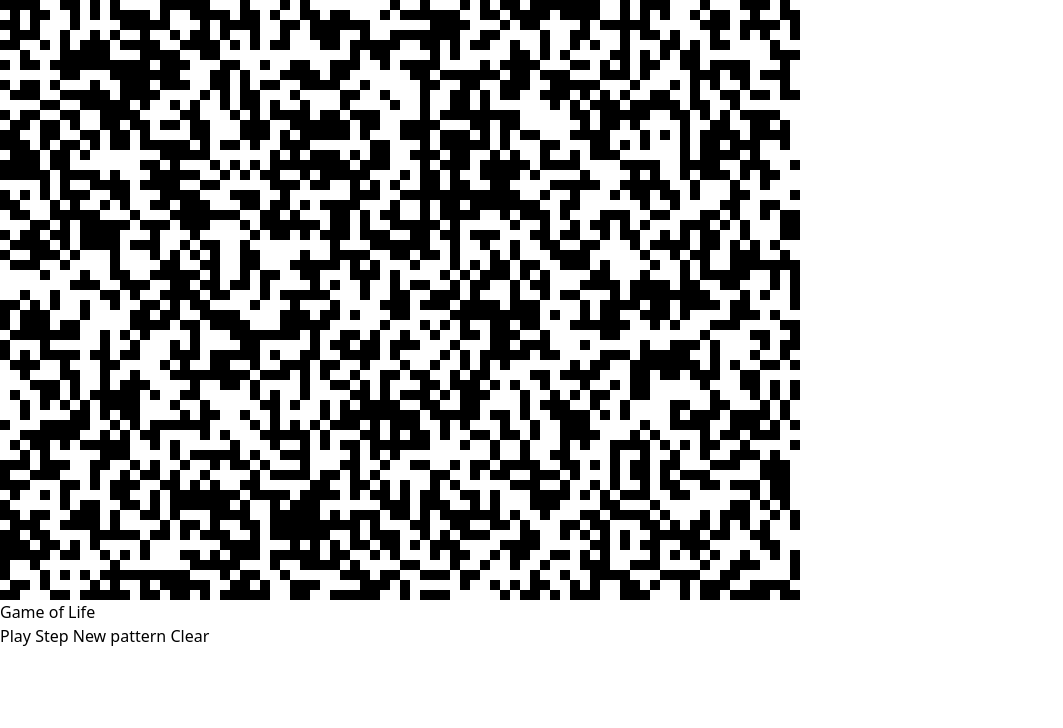
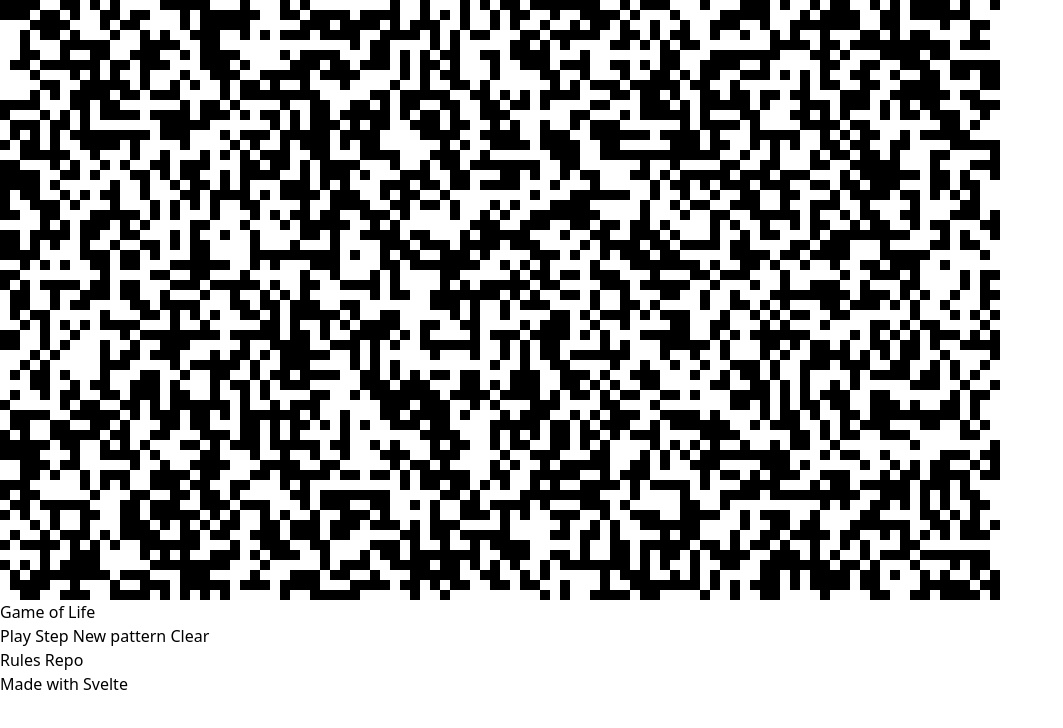
Before and after one commit to qhungg289/game-of-life, a Svelte app: page / in a window 1280 px wide. Shown: the top 728 px of the page, without its empty margins (0-1063 px from the left). Built offline with nearby package versions, Linux system fonts and the light colour scheme.

Commit message:
update App.svelte

```diff
--- a/src/App.svelte
+++ b/src/App.svelte
@@ -4,7 +4,7 @@
 
 	let grid = [];
 	let rows = 60;
-	let cols = 80;
+	let cols = 100;
 	let isRunning = false;
 	let speed = 75;
 	let canvasElement;
@@ -81,11 +81,13 @@
 	onMount(() => {
 		grid = create2dArray(rows, cols);
 		generateNewPattern();
+
+		// Get the canvas context
 		canvasCtx = canvasElement.getContext("2d");
 		draw();
 	});
 
-	// Game loop
+	// Main game loop
 	const intervalId = setInterval(() => {
 		if (isRunning) {
 			computeNextGen();
@@ -100,28 +102,38 @@
 <main class="flex items-center justify-around h-screen">
 	<canvas
 		id="canvas"
+		class="border-2"
 		width={cols * CELL_SIZE}
 		height={rows * CELL_SIZE}
 		bind:this={canvasElement}
-		class="border-2"
+		on:click={(e) => {
+			const rect = canvasElement.getBoundingClientRect();
+			// Get the mouse position when click on the canvas
+			const x = Math.floor((e.clientX - rect.left) / CELL_SIZE);
+			const y = Math.floor((e.clientY - rect.top) / CELL_SIZE);
+			grid[y][x] = grid[y][x] ? 0 : 1;
+			draw();
+		}}
 	/>
 
-	<div class="space-y-4">
+	<div class="space-y-12">
 		<h1 class="text-2xl font-bold">Game of Life</h1>
 		<div class="flex flex-col gap-2">
 			<!-- Toggle the running state of the game -->
-			<button class="bg-gray-300 p-2" on:click={() => (isRunning = !isRunning)}
+			<button
+				class="bg-gray-300 p-2 hover:bg-gray-400"
+				on:click={() => (isRunning = !isRunning)}
 				>{isRunning ? "Pause" : "Play"}</button
 			>
 			<button
-				class="bg-gray-300 p-2"
+				class="bg-gray-300 p-2 hover:bg-gray-400"
 				on:click={() => {
 					computeNextGen();
 					draw();
 				}}>Step</button
 			>
 			<button
-				class="bg-gray-300 p-2"
+				class="bg-gray-300 p-2 hover:bg-gray-400"
 				on:click={() => {
 					isRunning = false;
 					generateNewPattern();
@@ -129,7 +141,7 @@
 				}}>New pattern</button
 			>
 			<button
-				class="bg-gray-300 p-2"
+				class="bg-gray-300 p-2 hover:bg-gray-400"
 				on:click={() => {
 					isRunning = false;
 					grid = create2dArray(rows, cols);
@@ -138,5 +150,31 @@
 				}}>Clear</button
 			>
 		</div>
+
+		<div class="flex flex-col items-center gap-2">
+			<a
+				class="hover:underline"
+				href="https://en.wikipedia.org/wiki/Conway%27s_Game_of_Life"
+				target="_blank"
+				rel="noreferrer">Rules</a
+			>
+			<a
+				class="hover:underline"
+				href="https://github.com/qhungg289/game-of-life"
+				target="_blank"
+				rel="noreferrer">Repo</a
+			>
+		</div>
+
+		<div>
+			<p>
+				Made with <a
+					class="hover:underline hover:text-orange-500"
+					href="https://svelte.dev/"
+					target="_blank"
+					rel="noreferrer">Svelte</a
+				>
+			</p>
+		</div>
 	</div>
 </main>
```
